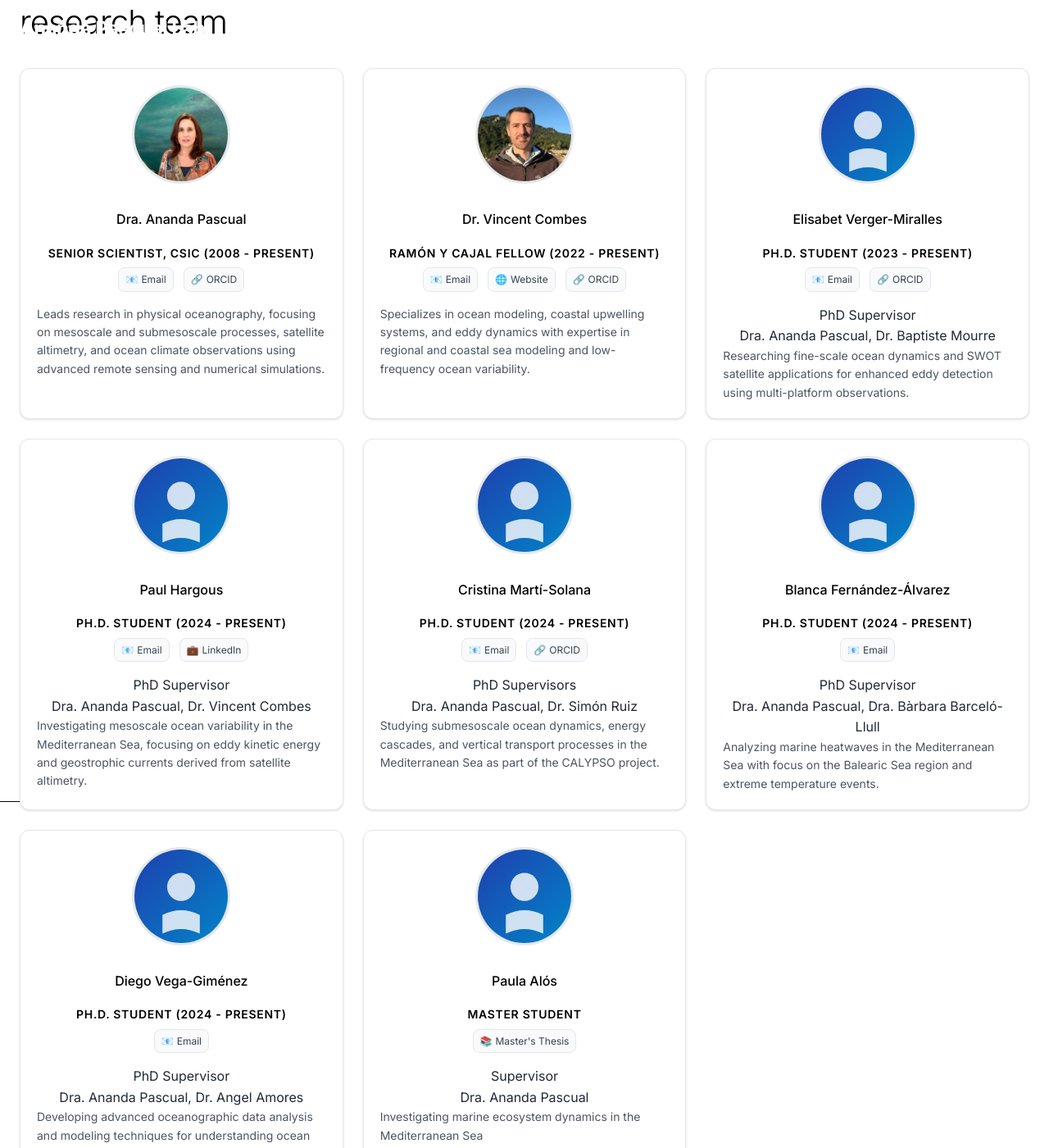
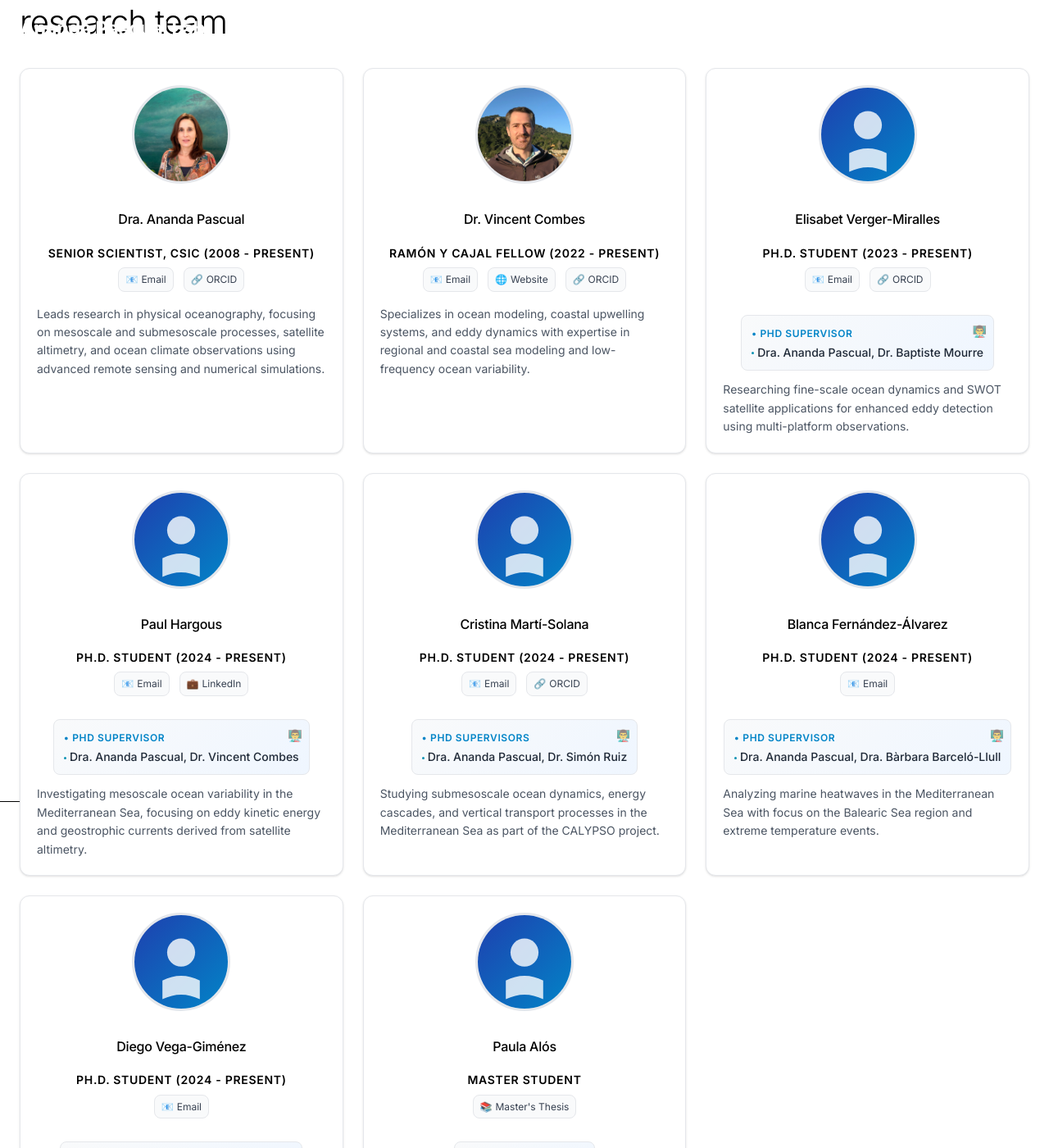
Before and after one commit to IMEDEA-POP-LAB/IMEDEA-POP-LAB.github.io, a Jekyll site: the page built from _pages/people.md, in a window 1280 px wide and 1400 px high, scrolled down 424 px. Shown: the whole window at 82% size. Built offline with Jekyll 4.4.1, drawn with Linux system fonts in a browser that asks for light colours; a style sheet for code colours, icons or effects is not loaded; some of the changed text lies outside the part shown.

Commit message:
Refactor about and people pages: standardize section headers to lowercase for consistency. Enhance styling for person cards and add supervisor information section.

```diff
--- a/_pages/people.md
+++ b/_pages/people.md
@@ -214,6 +214,22 @@
       <div class="collaborator-affiliation">IMEDEA (CSIC-UIB)</div>
     </div>
 
+    <div class="collaborator-card featured">
+      <div class="collaborator-header">
+        <h5>[Name]</h5>
+        <span class="collaboration-status ongoing">Ongoing</span>
+      </div>
+      <div class="collaborator-affiliation">IMEDEA (CSIC-UIB)</div>
+    </div>
+
+    <div class="collaborator-card featured">
+      <div class="collaborator-header">
+        <h5>[Name]</h5>
+        <span class="collaboration-status ongoing">Ongoing</span>
+      </div>
+      <div class="collaborator-affiliation">IMEDEA (CSIC-UIB)</div>
+    </div>
+
   </div>
 </div>
 
@@ -221,6 +237,30 @@
 
 <div class="section-highlight visitors-section">
   <div class="visitors-grid">
+
+    <div class="visitor-card featured">
+      <div class="visitor-header">
+        <h5>[Name]</h5>
+        <span class="visit-status current">June - Aug 2024</span>
+      </div>
+      <div class="visitor-affiliation">Woods Hole Oceanographic Institution, USA</div>
+    </div>
+
+    <div class="visitor-card featured">
+      <div class="visitor-header">
+        <h5>[Name]</h5>
+        <span class="visit-status current">June - Aug 2024</span>
+      </div>
+      <div class="visitor-affiliation">Woods Hole Oceanographic Institution, USA</div>
+    </div>
+
+    <div class="visitor-card featured">
+      <div class="visitor-header">
+        <h5>[Name]</h5>
+        <span class="visit-status current">June - Aug 2024</span>
+      </div>
+      <div class="visitor-affiliation">Woods Hole Oceanographic Institution, USA</div>
+    </div>
 
     <div class="visitor-card featured">
       <div class="visitor-header">
--- a/assets/css/main.scss
+++ b/assets/css/main.scss
@@ -1099,11 +1099,12 @@
 }
 
 .person-card .card-title {
-  font-size: var(--text-lg);
-  font-weight: 600;
+  font-size: var(--text-xl);
+  font-weight: 700;
   color: var(--gray-900);
   margin: 0 0 var(--space-2) 0;
-  line-height: 1.3;
+  line-height: 1.2;
+  letter-spacing: -0.015em;
 }
 
 .person-card .card-subtitle {
@@ -1705,3 +1706,60 @@
   background: rgba(255, 255, 255, 0.2) !important;
   font-weight: 600 !important;
 }
+
+/* Supervisor information styling */
+.supervisor-info {
+  background: linear-gradient(135deg, var(--gray-50), var(--primary-50));
+  border: 1px solid var(--gray-200);
+  border-radius: var(--radius-md);
+  padding: var(--space-3);
+  margin: var(--space-3) 0;
+  text-align: left;
+  position: relative;
+}
+
+.supervisor-info::before {
+  content: '👨‍🏫';
+  position: absolute;
+  top: var(--space-2);
+  right: var(--space-2);
+  font-size: var(--text-sm);
+  opacity: 0.6;
+}
+
+.supervisor-label {
+  font-size: var(--text-xs);
+  font-weight: 600;
+  color: var(--ocean-blue);
+  text-transform: uppercase;
+  letter-spacing: 0.05em;
+  margin-bottom: var(--space-1);
+  display: flex;
+  align-items: center;
+  gap: var(--space-1);
+}
+
+.supervisor-label::before {
+  content: '•';
+  color: var(--ocean-blue);
+  font-weight: bold;
+}
+
+.supervisor-name {
+  font-size: var(--text-sm);
+  font-weight: 500;
+  color: var(--gray-800);
+  line-height: 1.4;
+  margin: 0;
+}
+
+.supervisor-name::before {
+  content: '';
+  display: inline-block;
+  width: 3px;
+  height: 3px;
+  background: var(--ocean-teal);
+  border-radius: 50%;
+  margin-right: var(--space-1);
+  vertical-align: middle;
+}
```
Also changed, not shown: _pages/about.md (+4 -4 lines).
